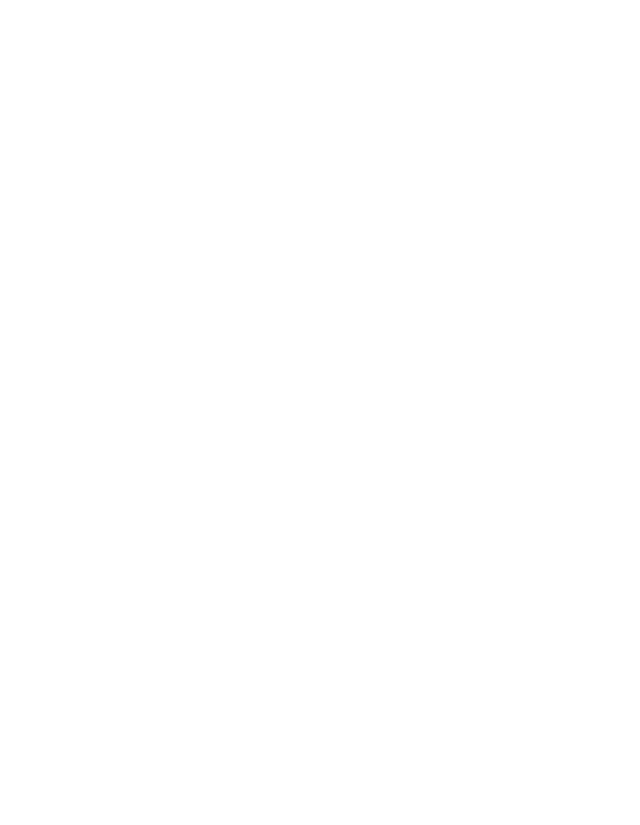
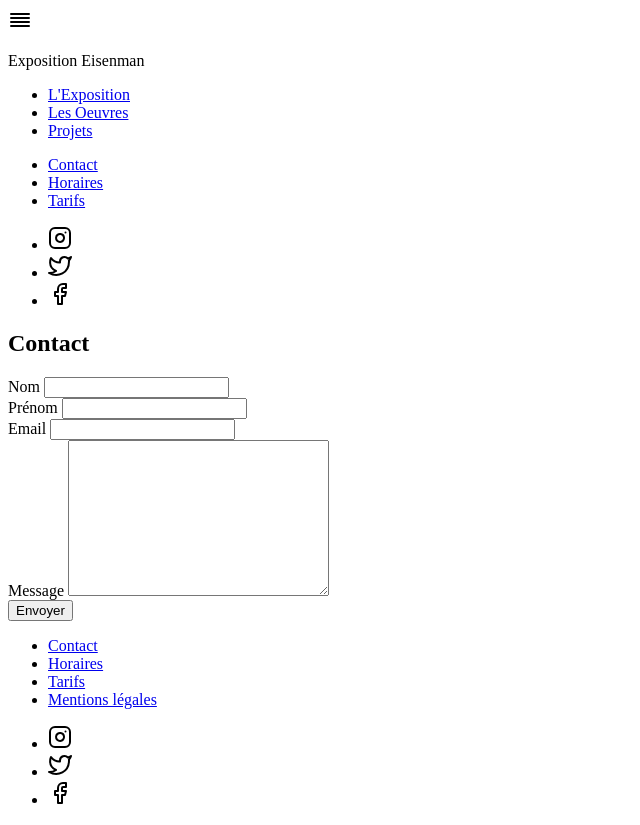
Before and after one commit to MMI-SAE-105/2023-sae-105-Fabre-Antoine, a plain HTML site: page contact.html in a window 1280 px wide. Shown: the whole page, without its empty margins (0-640 px from the left). Before the commit the page ends 800 px from the top, so only its background shows below. Drawn offline with Linux system fonts and the light colour scheme.

Commit message:
page contact et debut page informations

```diff
--- a/contact.html
+++ b/contact.html
@@ -1,11 +1,113 @@
 <!DOCTYPE html>
-<html lang="en">
+<html lang="fr">
 <head>
     <meta charset="UTF-8">
     <meta name="viewport" content="width=device-width, initial-scale=1.0">
     <title>Document</title>
 </head>
 <body>
-
+    <header>
+        <div>
+            <img src="public/icones/align-justify.svg" alt="bouton menu">
+            <p>Exposition Eisenman</p>
+            <ul>
+                <li>
+                    <a href="informations.html">L'Exposition</a>
+                </li>
+                <li>
+                    <a href="presentation.html">Les Oeuvres</a>
+                </li>
+                <li>
+                    <a href="/">Projets</a>
+                </li>
+            </ul>
+            <ul>
+                <li><a href="./contact.html">Contact</a></li>
+                <li><a href="/">Horaires</a></li>
+                <li><a href="/">Tarifs</a></li>
+            </ul>
+            <ul>
+                <li>
+                    <a href="https://www.instagram.com/fondationcartier/" aria-label="instagram">
+                        <img
+                        class="icones_instagram"
+                        src="public/icones/instagram.svg"
+                        alt="icone instagram"
+                    /></a>
+                  </li>
+                  <li>
+                    <a href="https://twitter.com/Fond_Cartier" aria-label="twitter">
+                        <img
+                        class="icones_twitter"
+                        src="public/icones/twitter.svg"
+                        alt="icone twitter"
+                    /></a>
+                  </li>
+                    <li>
+                        <a href="https://www.facebook.com/fondationcartier" aria-label="facebook">
+                            <img
+                            class="icones_facebook"
+                            src="public/icones/facebook.svg"
+                            alt="icone facebook"
+                        /></a>
+            </ul>
+        </div>
+    </header>
+    <article class="formulaire">
+        <h1 class="formulaire__titre">Contact</h1>
+        <form action="#" class="formulaire__form">
+            <div class="formulaire__group">
+                <label for="nom" class="formulaire__label">Nom</label>
+                <input type="text" name="nom" id="nom" class="formulaire__input">
+            </div>
+            <div class="formulaire__group">
+                <label for="prénom" class="formulaire__label">Prénom</label>
+                <input type="text" name="prénom" id="prénom" class="formulaire__input">
+            </div>
+            <div class="formulaire__group">
+                <label for="mail" class="formulaire__label">Email</label>
+                <input type="email" name="email" id="email" class="formulaire__input">
+            </div>
+            <div class="formulaire__group">
+                <label for="message" class="formulaire__label">Message</label>
+                <textarea name="message" id="message" cols="30" rows="10" class="formulaire__textarea"></textarea>
+            </div>
+            <div class="button-container">
+                <button type="submit" class="formulaire__button">Envoyer</button>
+            </div>
+        </article>
+    <footer>
+        <ul>
+            <li><a href="./contact.html">Contact</a></li>
+            <li><a href="/">Horaires</a></li>
+            <li><a href="/">Tarifs</a></li>
+            <li><a href="/">Mentions légales</a></li>
+        </ul>
+        <ul>
+            <li>
+                <a href="https://www.instagram.com/fondationcartier/" aria-label="instagram">
+                    <img
+                    class="icones_instagram"
+                    src="public/icones/instagram.svg"
+                    alt="icone instagram"
+                /></a>
+              </li>
+              <li>
+                <a href="https://twitter.com/Fond_Cartier" aria-label="twitter">
+                    <img
+                    class="icones_twitter"
+                    src="public/icones/twitter.svg"
+                    alt="icone twitter"
+                /></a>
+              </li>
+                <li>
+                    <a href="https://www.facebook.com/fondationcartier" aria-label="facebook">
+                        <img
+                        class="icones_facebook"
+                        src="public/icones/facebook.svg"
+                        alt="icone facebook"
+                    /></a>
+        </ul>
+    </footer>
 </body>
 </html>
```
Also changed, not shown: informations.html (+92 -0 lines), memorial.html (+1 -1 lines), archeo-parch.html (renamed from page oeuvre/archeo-parch.html), centre-culturel.html (renamed from page oeuvre/centre-culturel.html), cite-culture.html (renamed from page oeuvre/cite-culture.html), musee-guggenheim.html (renamed from page oeuvre/musee-guggenheim.html), musee-holocauste.html (renamed from page oeuvre/musee-holocauste.html), musee-hongrois.html (renamed from page oeuvre/musee-hongrois.html), page oeuvre/stadium.html (deleted), stadium.html (added).
